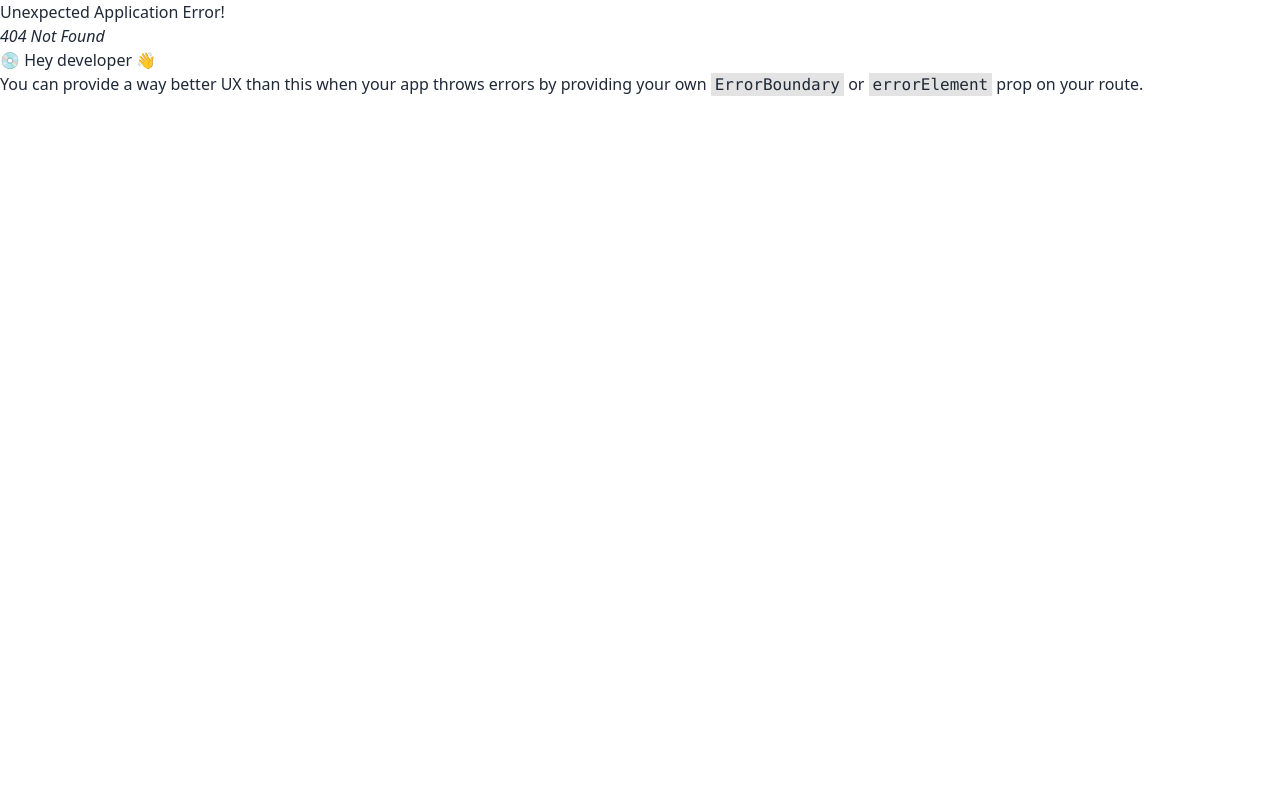
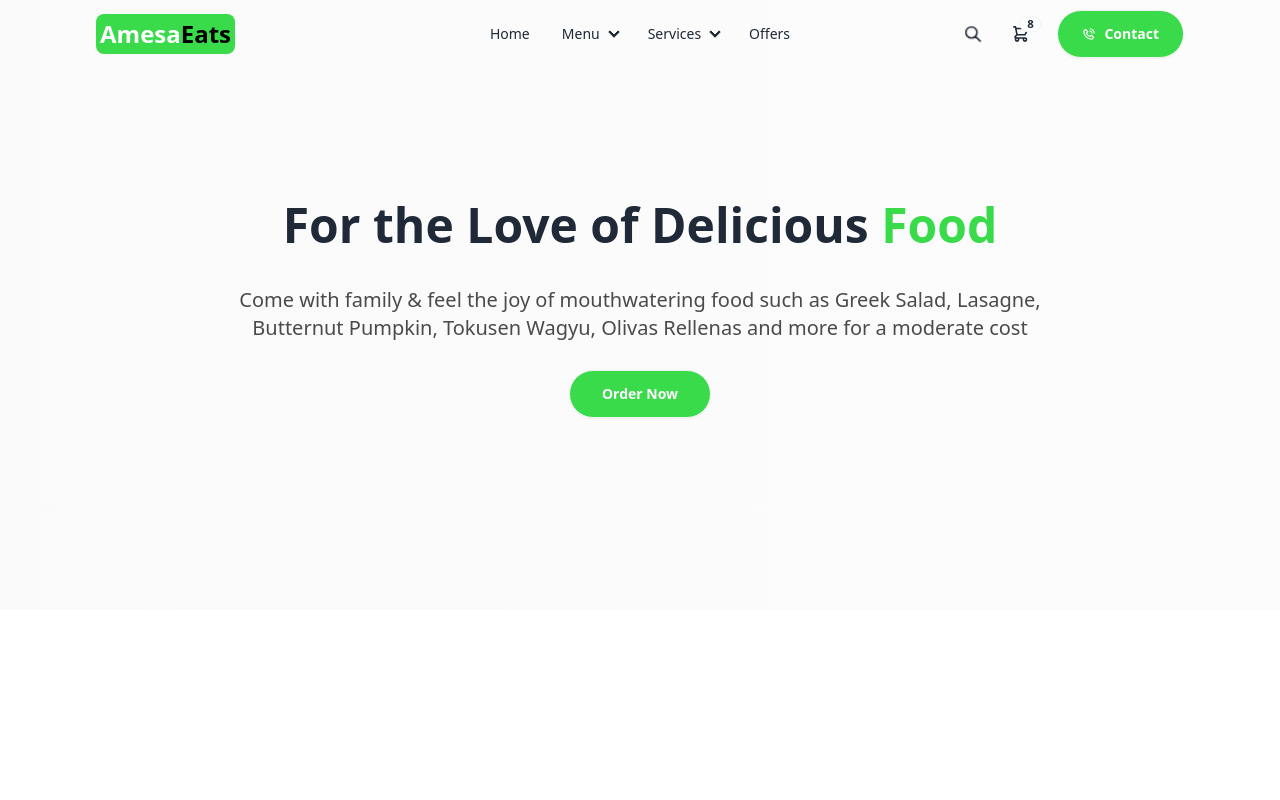
Before and after one commit to abdiasiis78/Food-Delivery-frontend, a React (Vite) app: page /menu in a window 1280 px wide. Before the commit this address had no page. Shown: the top 800 px of the page. Built offline with nearby package versions, Linux system fonts and the light colour scheme; a web font is replaced by a local one.

Commit message:
menu Banner

```diff
--- a/src/components/navbar/Navbar.jsx
+++ b/src/components/navbar/Navbar.jsx
@@ -34,11 +34,14 @@ function Navbar() {
         <details>
           <summary>Menu</summary>
           <ul className="p-2">
-            <li>
-              <a>Somali food</a>
+            <li >
+              <a href="/menu">All</a>
             </li>
             <li>
-              <a>international food</a>
+              <a>salad</a>
+            </li>
+            <li>
+              <a>piza</a>
             </li>
           </ul>
         </details>
--- a/src/layout/Main.jsx
+++ b/src/layout/Main.jsx
@@ -7,7 +7,9 @@ function Main() {
   return (
     <div>
       <Navbar/>
+      <div className="min-h-screen">
       <Outlet />
+      </div>
       <Footer/>
     </div>
   );
--- /dev/null
+++ b/src/pages/shope/Menu.jsx
@@ -0,0 +1,32 @@
+import React from "react";
+
+function Menu() {
+  return (
+    <div>
+      {/* menu Banner section */}
+      <div
+        className="bg-gradient-to-r from-[#fafafa] from-0% to-[#fcfcfc] to-100%"
+        id="section-container"
+      >
+        <div className="py-48 flex flex-col  justify-center items-center gap-8">
+          {/* texts */}
+          <div className=" text-center space-y-7 px-4">
+            <h2 className="md:text-5xl text-4xl font-bold md:leading-snug leading-snug ">
+            For the Love of Delicious <span className="text-green">Food</span>
+            </h2>
+            <p className="text-[#4A4A4A] text-xl md:w-4/5 mx-auto">
+            Come with family & feel the joy of mouthwatering food such as
+              Greek Salad, Lasagne, Butternut Pumpkin, Tokusen Wagyu, Olivas
+              Rellenas and more for a moderate cost
+            </p>
+            <button className="btn bg-green px-8 py-3 font-semibold text-white rounded-full">
+              Order Now
+            </button>
+          </div>
+        </div>
+      </div>
+    </div>
+  );
+}
+
+export default Menu;
```
Also changed, not shown: src/router/Router.jsx (+6 -1 lines).
